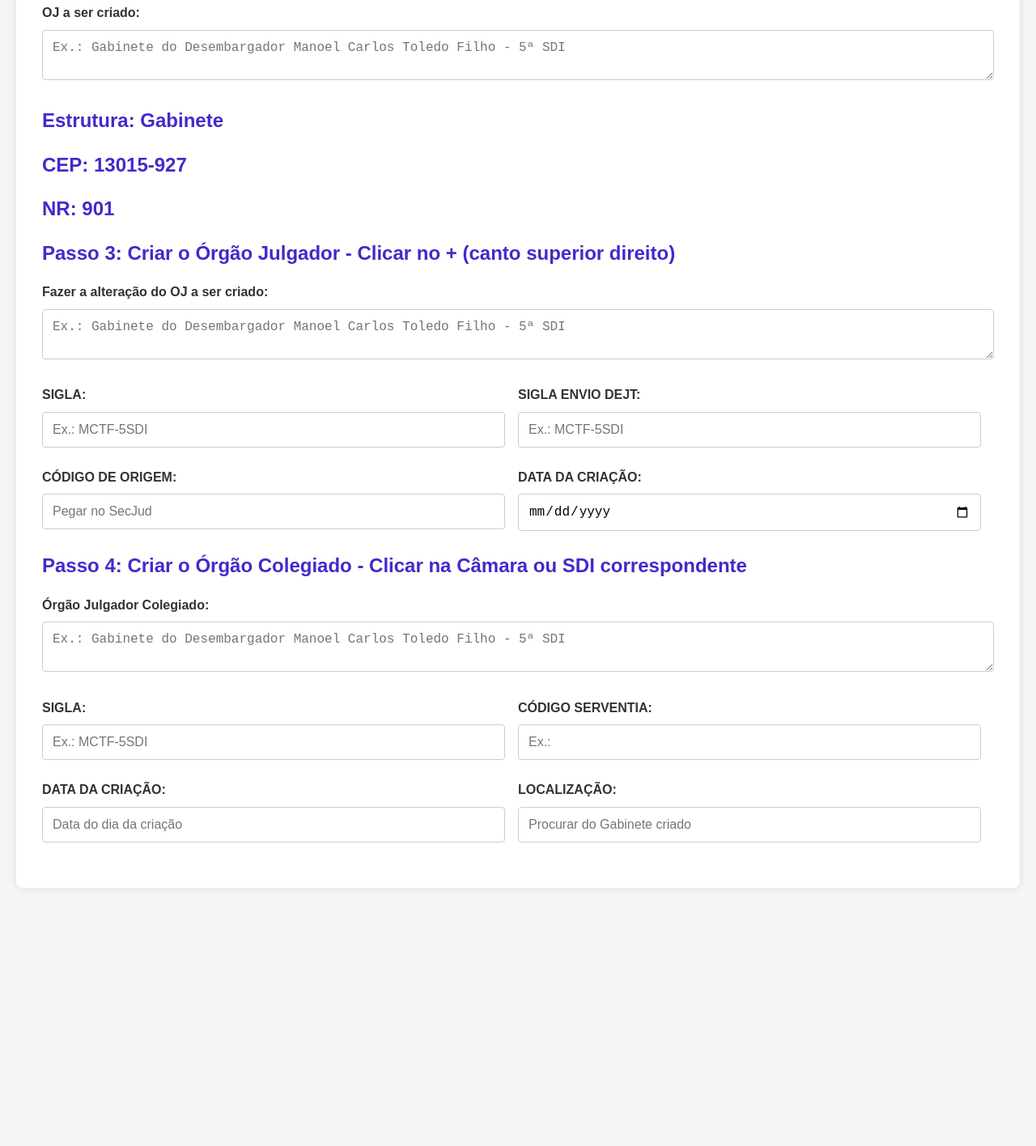
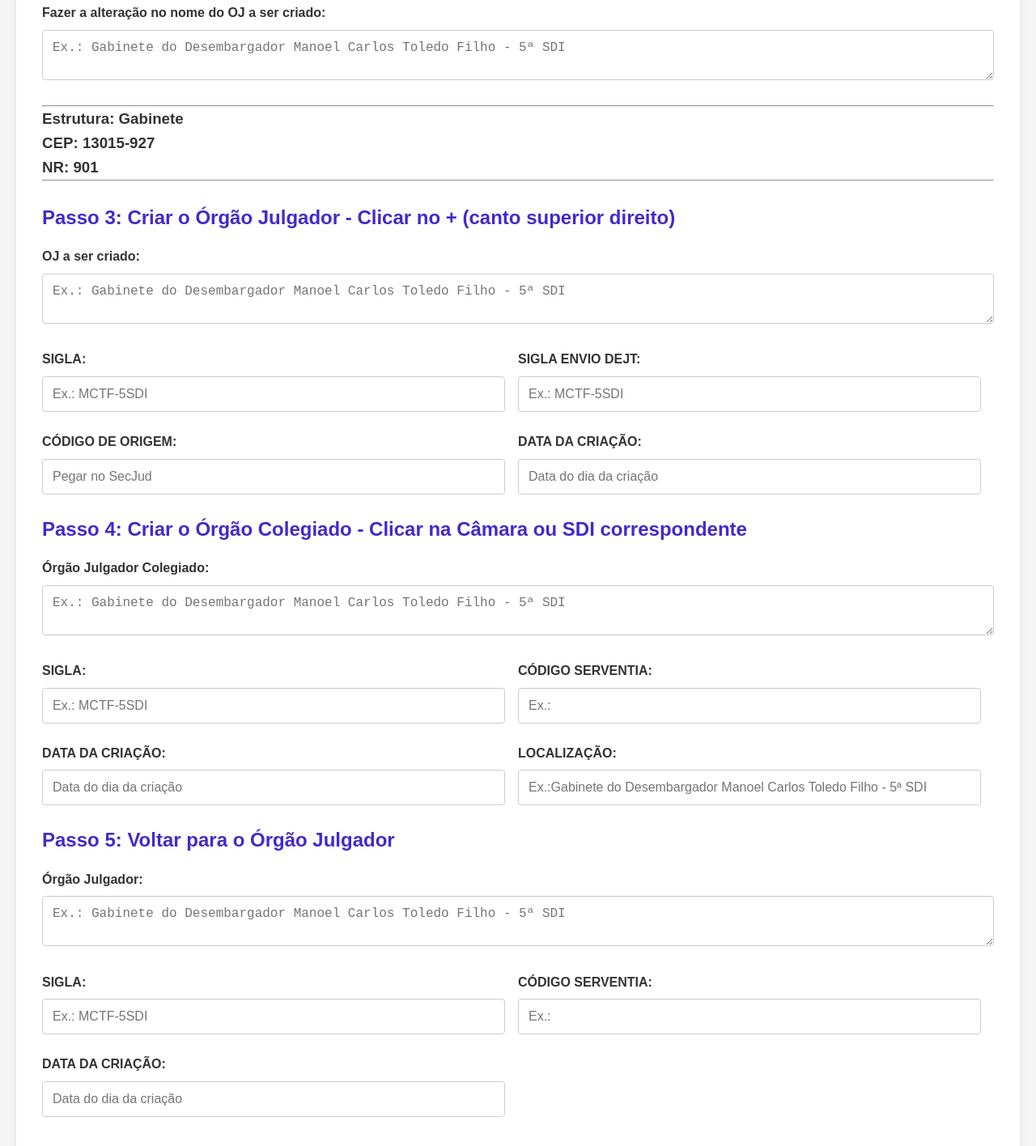
Before and after one commit to msribeiro2010/SITE-NOVO-ORGAO-JULGADOR-2G, a plain HTML site: page index.html in a window 1280 px wide. Shown: the part 404-1820 px from the top of the page at 81% size. Before the commit the page ends 1521 px from the top, so only its background shows below. Drawn offline with Linux system fonts and the light colour scheme.

Commit message:
corrigindo os textos

```diff
--- a/index.html
+++ b/index.html
@@ -29,20 +29,22 @@
         <section id="estrutura">
             <form id="gabinetes-form">
                 <div class="form-group">
-                    <label for="gabinete2">OJ a ser criado:</label>
+                    <label for="gabinete2">Fazer a alteração no nome do OJ a ser criado:</label>
                     <textarea id="gabinete2" name="gabinete2"
                         placeholder="Ex.: Gabinete do Desembargador Manoel Carlos Toledo Filho - 5ª SDI"></textarea>
                 </div>
             </form>
-            <h2>Estrutura: Gabinete</h2>
-            <h2>CEP: 13015-927</h2>
-            <h2>NR: 901</h2>
+            <hr>
+            <h3>Estrutura: Gabinete</h3>
+            <h3>CEP: 13015-927</h3>
+            <h3>NR: 901</h3>
+            <hr><br>
         </section>
         <section id="orgao-julgador">
             <h2>Passo 3: Criar o Órgão Julgador - Clicar no + (canto superior direito)</h2>
             <form id="orgao-form">
                 <div class="form-group">
-                    <label for="gabinete3">Fazer a alteração do OJ a ser criado:</label>
+                    <label for="gabinete3">OJ a ser criado:</label>
                     <textarea id="gabinete3" name="gabinete3"
                         placeholder="Ex.: Gabinete do Desembargador Manoel Carlos Toledo Filho - 5ª SDI"></textarea>
                 </div>
@@ -65,7 +67,7 @@
                     </div>
                     <div class="form-group small-input">
                         <label for="data_criacao">DATA DA CRIAÇÃO:</label>
-                        <input type="date" id="data_criacao" name="data_criacao">
+                        <input type="text" id="data_criacao" name="data_criacao" placeholder="Data do dia da criação">
                     </div>
                 </div>
             </form>
@@ -99,12 +101,38 @@
                     <div class="form-group small-input">
                         <label for="localizacao">LOCALIZAÇÃO:</label>
                         <input type="text" id="localizacao" name="localizacao" maxlength="40"
-                            placeholder="Procurar do Gabinete criado">
+                            placeholder="Ex.:Gabinete do Desembargador Manoel Carlos Toledo Filho - 5ª SDI">
                     </div>
                 </div>
             </form>
         </section>
-        <!-- Adicione mais seções conforme necessário -->
+        <section id="orgao-colegiado">
+            <h2>Passo 5: Voltar para o Órgão Julgador</h2>
+            <form id="colegiado-form">
+                <div class="form-group">
+                    <label for="gabinete4">Órgão Julgador:</label>
+                    <textarea id="gabinete4" name="gabinete4"
+                        placeholder="Ex.: Gabinete do Desembargador Manoel Carlos Toledo Filho - 5ª SDI"></textarea>
+                </div>
+                <div class="form-row">
+                    <div class="form-group small-input">
+                        <label for="sigla_colegiado">SIGLA:</label>
+                        <input type="text" id="sigla_colegiado" name="sigla_colegiado" maxlength="20"
+                            placeholder="Ex.: MCTF-5SDI">
+                    </div>
+                    <div class="form-group small-input">
+                        <label for="codigo_serventia">CÓDIGO SERVENTIA:</label>
+                        <input type="text" id="codigo_serventia" name="codigo_serventia" maxlength="20"
+                            placeholder="Ex.: ">
+                    </div>
+                </div>
+                <div class="form-row">
+                    <div class="form-group small-input">
+                        <label for="data_criacao_colegiado">DATA DA CRIAÇÃO:</label>
+                        <input type="text" id="data_criacao_colegiado" name="data_criacao_colegiado"
+                            placeholder="Data do dia da criação">
+                    </div>
+                    <div class="form-group small-input"><!-- Adicione mais seções conforme necessário -->
     </main>
 </body>
 
```
